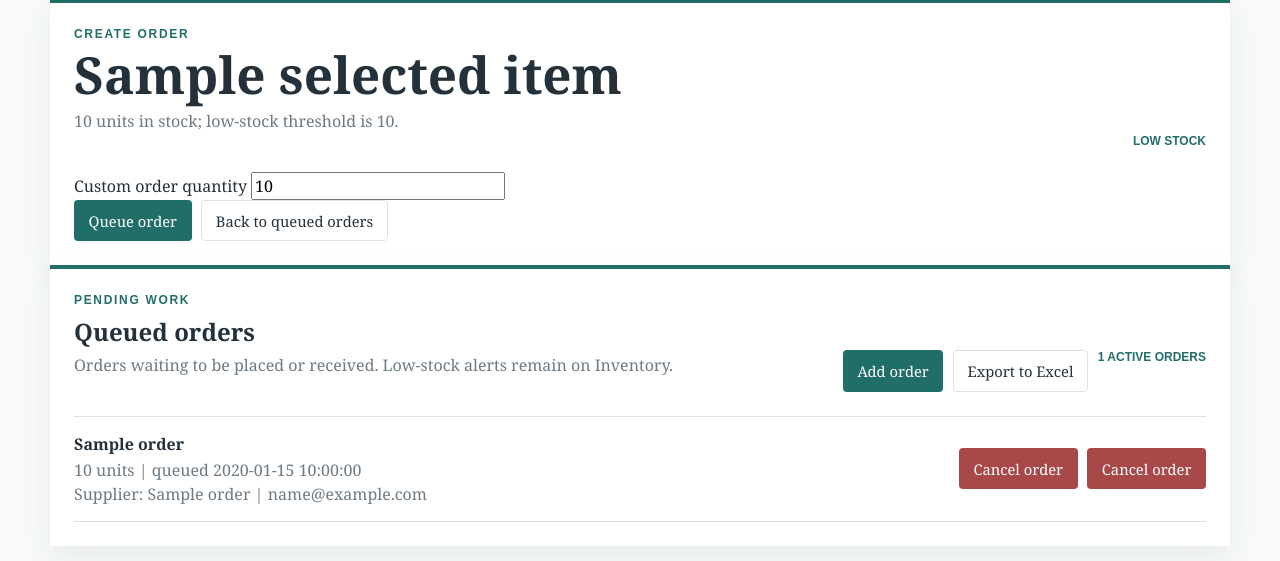
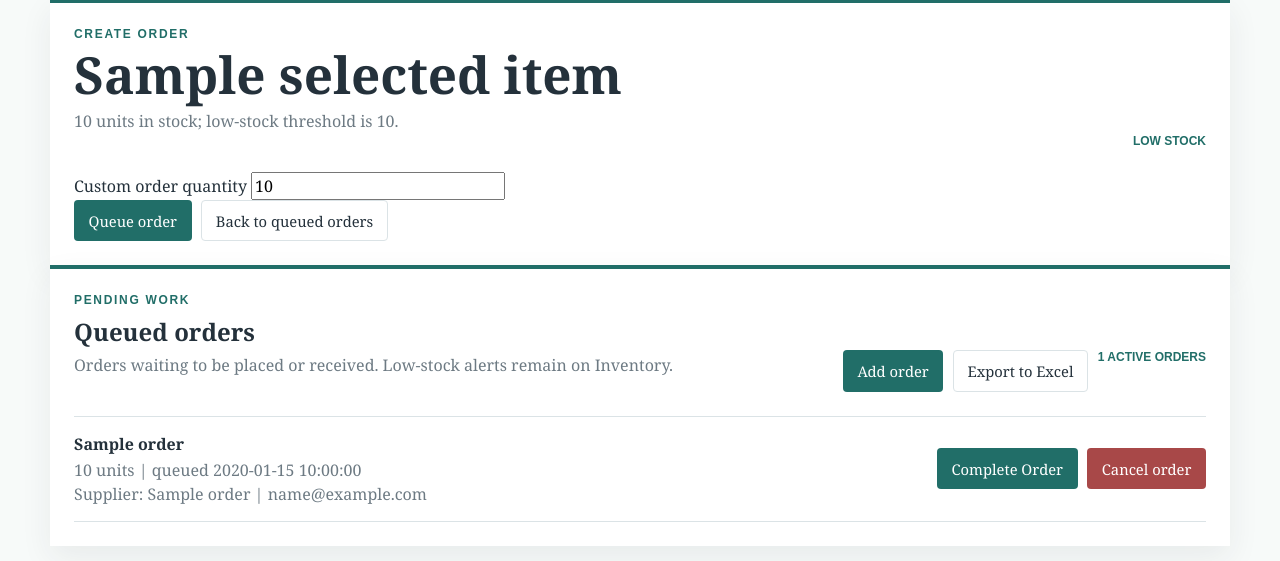
Before and after one commit to mhbuys/Inventory-Management-System, a Python web app: template template/reorders.html in a window 1280 px wide. Shown: the part 151-712 px from the top of the page. Run offline with Jinja, Linux system fonts and the light colour scheme; the template is opened without the code that fills it: most values are stand-ins (such as "Sample title", 1, 10 or a date in 2020).

Commit message:
fix: correct complete order button label

```diff
--- a/template/reorders.html
+++ b/template/reorders.html
@@ -130,8 +130,8 @@
                 </div>
                 <div class="item-actions">
                     <!-- Mark a queued order as completed. -->
-                    <form method="post" action="{{ url_for('cancel_reorder', reorder_id=order['reorder_id']) }}">
-                        <button class="button button-danger" type="submit">Cancel order</button>
+                    <form method="post" action="{{ url_for('complete_reorder', reorder_id=order['reorder_id']) }}">
+                        <button class="button button-primary" type="submit">Complete Order</button>
                     </form>
                     <!-- Cancel a queued order. -->
                     <form method="post" action="{{ url_for('cancel_reorder', reorder_id=order['reorder_id']) }}">
```
